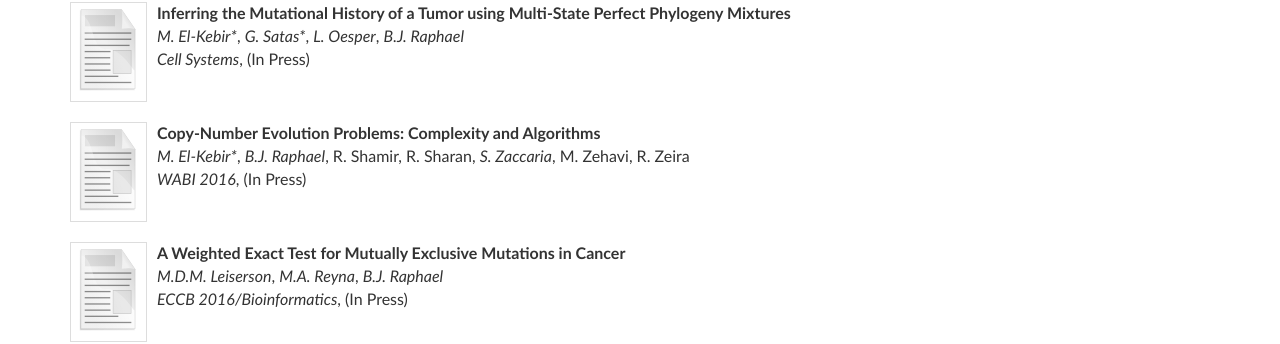
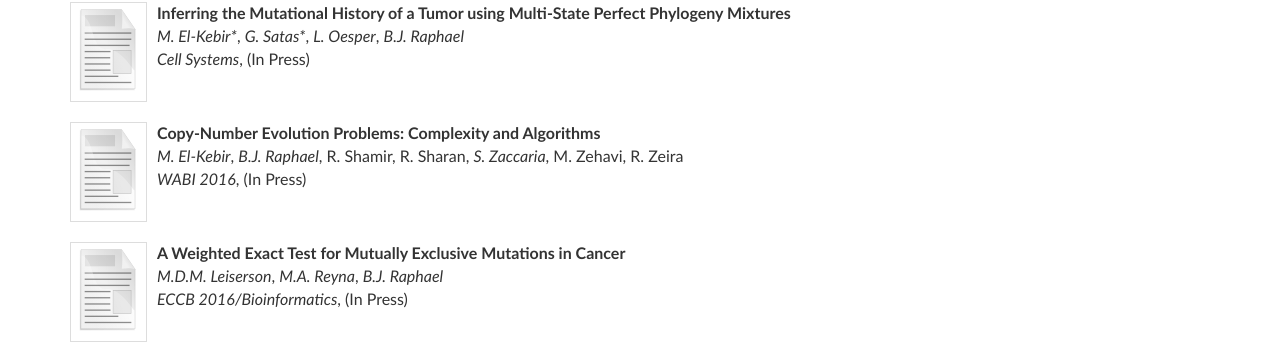
Before and after one commit to raphael-group/raphael-group.github.io, a Jekyll site: the page built from publications/index.md, in a window 1280 px wide and 900 px high. Shown: the part 156-500 px from the top of the window. Built offline with Jekyll 4.4.1, drawn with Linux system fonts in a browser that asks for light colours; nearby versions of some CDN libraries; comment, search, counter and statistics services are not loaded.

```diff
--- a/publications/index.md
+++ b/publications/index.md
@@ -20,7 +20,7 @@
 * [![CNT](../assets/img/papers/missing.svg)](#)
 	**Copy-Number Evolution Problems: Complexity and Algorithms**
 
-	_M. El-Kebir*_, _B.J. Raphael_, R. Shamir, R. Sharan, _S. Zaccaria_, M. Zehavi, R. Zeira
+	_M. El-Kebir_, _B.J. Raphael_, R. Shamir, R. Sharan, _S. Zaccaria_, M. Zehavi, R. Zeira
 
 	*WABI 2016*, (In Press)
 
```
